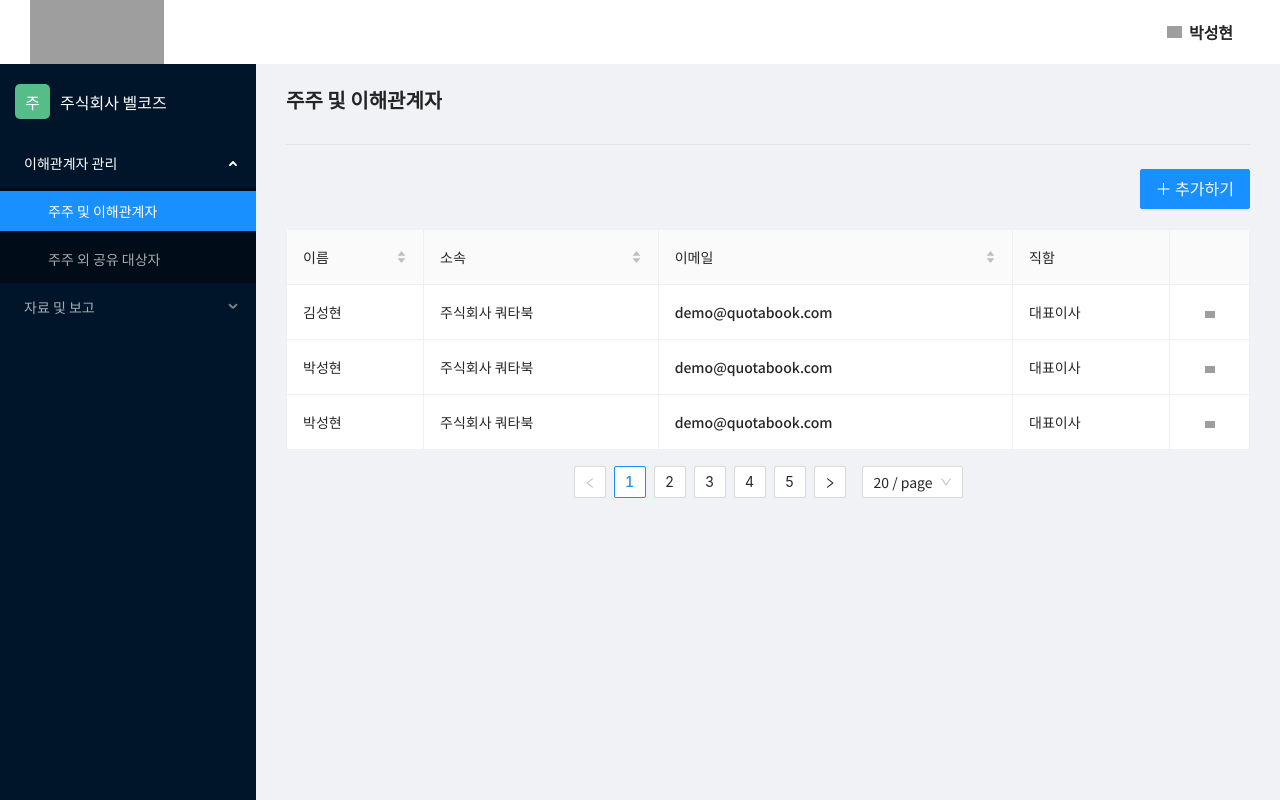
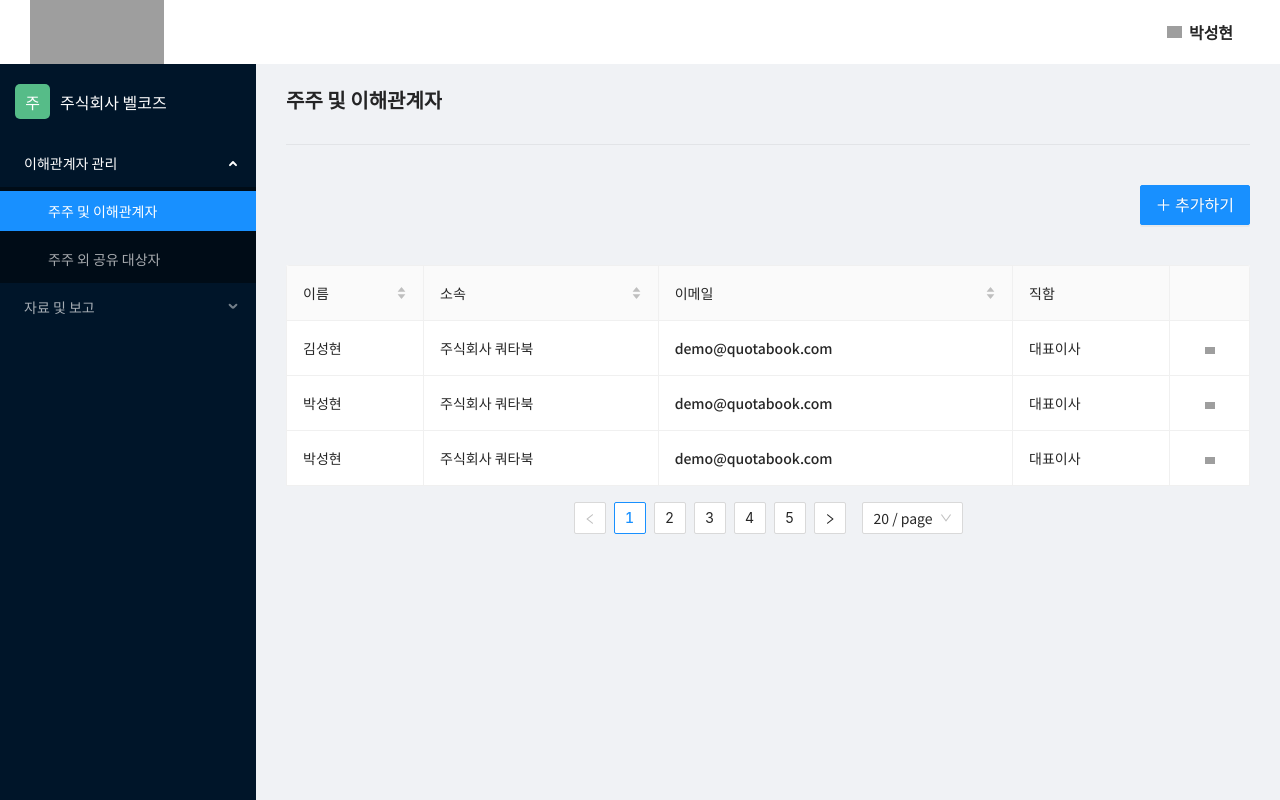
Before and after one commit to shp35079/react-antd-base, a React (Create React App) app: page / in a window 1280 px wide. Built offline with nearby package versions, Linux system fonts and the light colour scheme; grey boxes are pictures that could not be loaded.

Commit message:
[DESIGN] button 마진 변경

```diff
--- a/src/components/MainContent.tsx
+++ b/src/components/MainContent.tsx
@@ -120,7 +120,7 @@ const Wrapper = styled(Layout.Content)`
 const ButtonWrapper = styled.div`
   display: flex;
   justify-content: flex-end;
-  margin-bottom: 20px;
+  margin: 40px 0;
 `;
 
 const ImageBox = styled.div`
```
